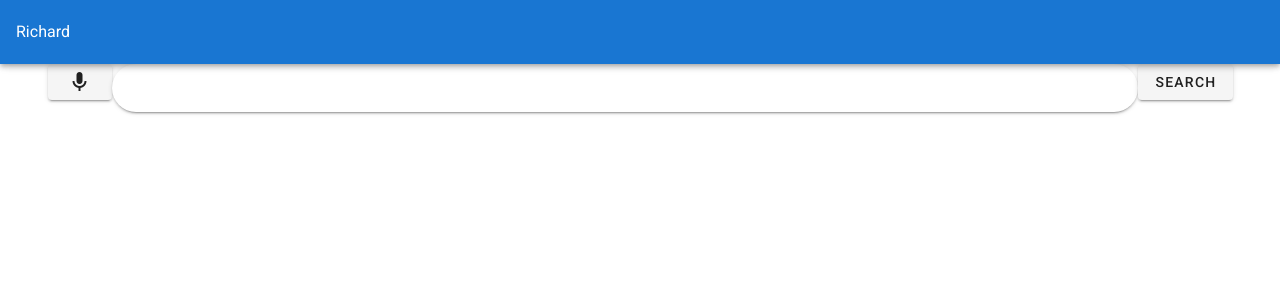
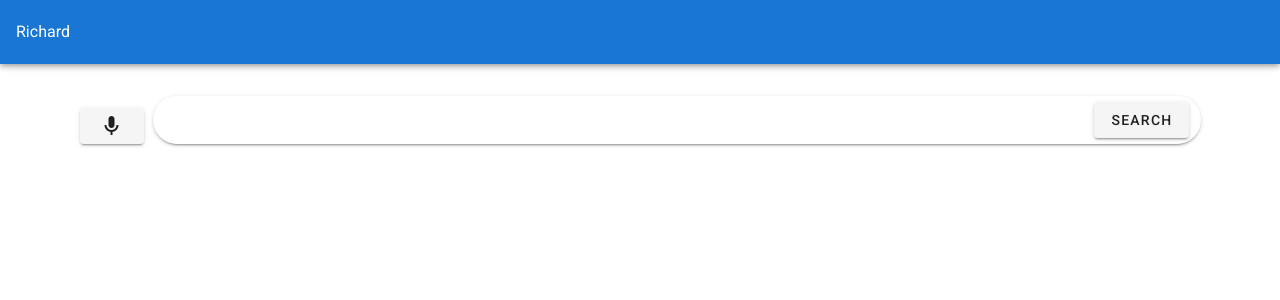
Before and after one commit to DSG-Hack-to-the-future/hackathon-richard-face, a Nuxt app: page / in a window 1280 px wide. Shown: the top 300 px of the page. Built offline with nearby package versions, Linux system fonts and the light colour scheme.

Commit message:
Added additional styling to the search button

```diff
--- a/src/components/Background.vue
+++ b/src/components/Background.vue
@@ -0,0 +1,13 @@
+<template>
+  <v-parallax
+    height="100%"
+    width="100%"
+    src="https://cdn.vuetifyjs.com/images/parallax/material2.jpg"
+  ></v-parallax>
+</template>
+
+<script>
+export default {
+    name: "Background"
+}
+</script>
--- a/src/components/SearchBar.vue
+++ b/src/components/SearchBar.vue
@@ -1,30 +1,70 @@
-<template>
-    <v-container
-        id="search-input"
-        class="pa-xs-4 ma-xs-4"
-    >
-        <v-row>
-            <Listener />
-            <v-text-field
-                class="rounded-pill"
-                type="text"
-                solo
-            />
-            <v-btn>Search</v-btn>
-        </v-row>
-
-    </v-container>
-</template>
-
 <script>
 import Listener from "./Listener.vue";
 
 export default {
-    name: "SearchBar",
-    components: {
-        Listener,
+  name: "SearchBar",
+  components: {
+    Listener,
+  },
+  data() {
+    return {
+
+      errorMessage: "",
+      match: [
+        v => (v && (new RegExp('^[a-zA-Z0-9\-\ ]+$').test(v))) || "Invalid Search"
+      ]
     }
+  },
+  methods: {
+    generateSuggestions: function (event) {
+      let temp = []
+      for (let i = 0; i < 5; i++) {
+        temp.push(event + i);
+      }
+
+      this.searchMessages = temp;
+      console.log(this.searchMessages);
+    },
+    submit: function () {
+
+    },
+  }
 }
+</script>
+
+<template>
+  <v-container id="search-input">
+    <v-row class="pa-auto ma-5">
+      <v-text-field
+        class="rounded-pill"
+        type="text"
+        solo
+        clearable
+        :messages="searchMessages"
+        :error-messages="errorMessages"
+        v-on:input="generateSuggestions($event)"
+        v-on:emptied="() => {searchMessages = []; errorMessage = ''}"
+        :rules="match"
+        required
+      >
+        <Listener slot="prepend"/>
+        <v-btn v-on:click="submit" slot="append">Search</v-btn>
+      </v-text-field>
 
 
-</script>
+    </v-row>
+  </v-container>
+</template>
+
+<style scoped>
+Listener > {
+  z-index: 101
+}
+v-text-field {
+  z-index: 100
+}
+v-btn {
+  z-index: 101
+
+}
+</style>
--- a/src/pages/index.vue
+++ b/src/pages/index.vue
@@ -1,5 +1,6 @@
 <template>
-  <v-app dark>
+  <v-app>
+    <Background />
     <v-app-bar
       app
       color="primary"
@@ -18,13 +19,15 @@
 
 <script>
 import SearchBar from '../components/SearchBar.vue'
+import Background from '../components/Background.vue';
 
 export default {
   name: 'Richard',
 
   components: {
     SearchBar,
-  },
+    Background
+},
 
   data: () => ({
     //
```
